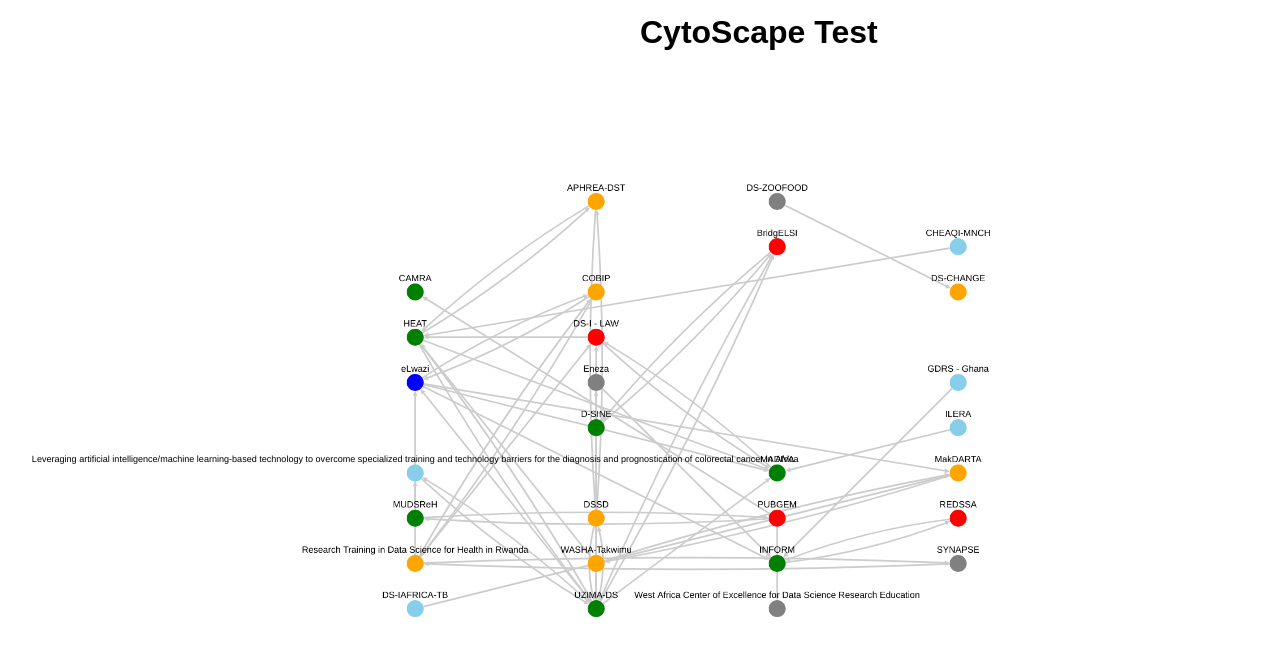
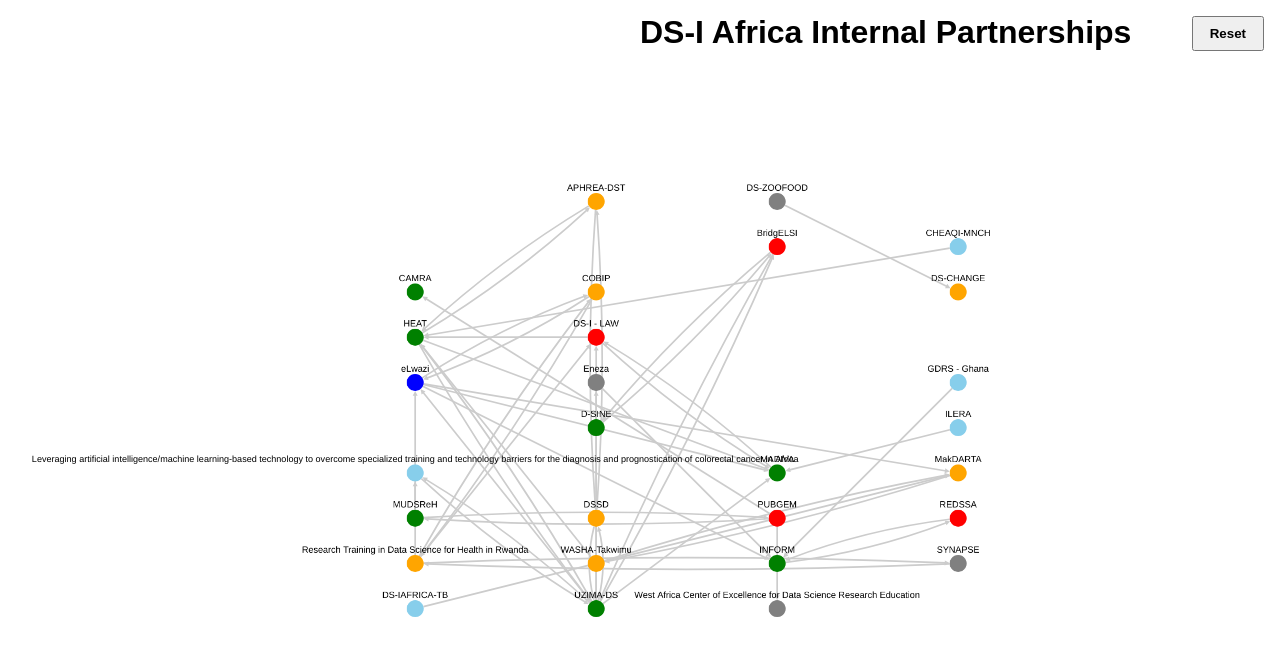
Before and after one commit to github-dsiafrica/CytoscapePartnerships, a website built with Vite: page index.html in a window 1280 px wide. Built offline with nearby package versions, Linux system fonts and the light colour scheme.

Commit message:
Adds fit button.

```diff
--- a/index.html
+++ b/index.html
@@ -4,14 +4,16 @@
 		<meta charset="UTF-8" />
 		<meta http-equiv="X-UA-Compatible" content="IE=edge" />
 		<meta name="viewport" content="width=device-width, initial-scale=1.0" />
-		<title>CytoScape Test</title>
+		<title>DS-I Africa Internal Partnerships</title>
 		<link rel="stylesheet" href="style.css" />
 
 		<script src="./script.js" type="module"></script>
 	</head>
 	<body>
 		<main>
-			<h1>CytoScape Test</h1>
+			<h1>DS-I Africa Internal Partnerships</h1>
+
+			<button id="fit">Reset</button>
 
 			<section id="cy"></section>
 		</main>
--- a/script.js
+++ b/script.js
@@ -780,3 +780,6 @@ const cy = cytoscape({
 		});
 	},
 });
+document.getElementById("fit").addEventListener("click", () => {
+	cy.fit();
+});
--- a/style.css
+++ b/style.css
@@ -1,4 +1,6 @@
-*, *::before, *::after {
+*,
+*::before,
+*::after {
 	box-sizing: border-box;
 	margin: 0;
 	padding: 0;
@@ -21,3 +23,12 @@ h1 {
 	display: block;
 	outline: 5px solid firebrick;
 }
+
+#fit {
+	position: absolute;
+	top: 1rem;
+	right: 1rem;
+	padding: 0.5rem 1rem;
+	font-weight: bold;
+	z-index: 10;
+}
```
Lines whose indentation alone changed are shown as unchanged.
